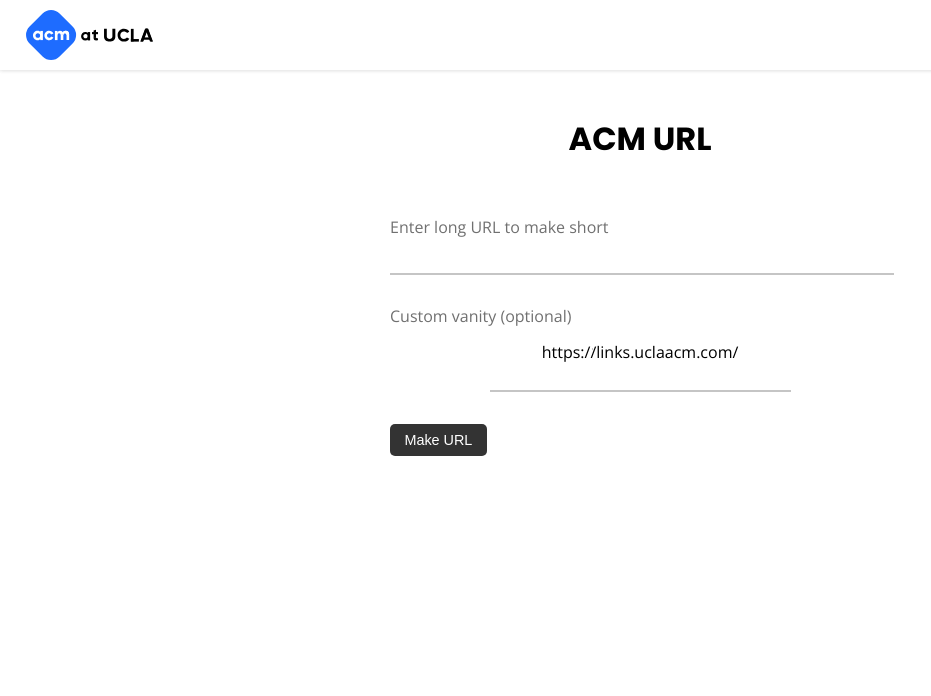
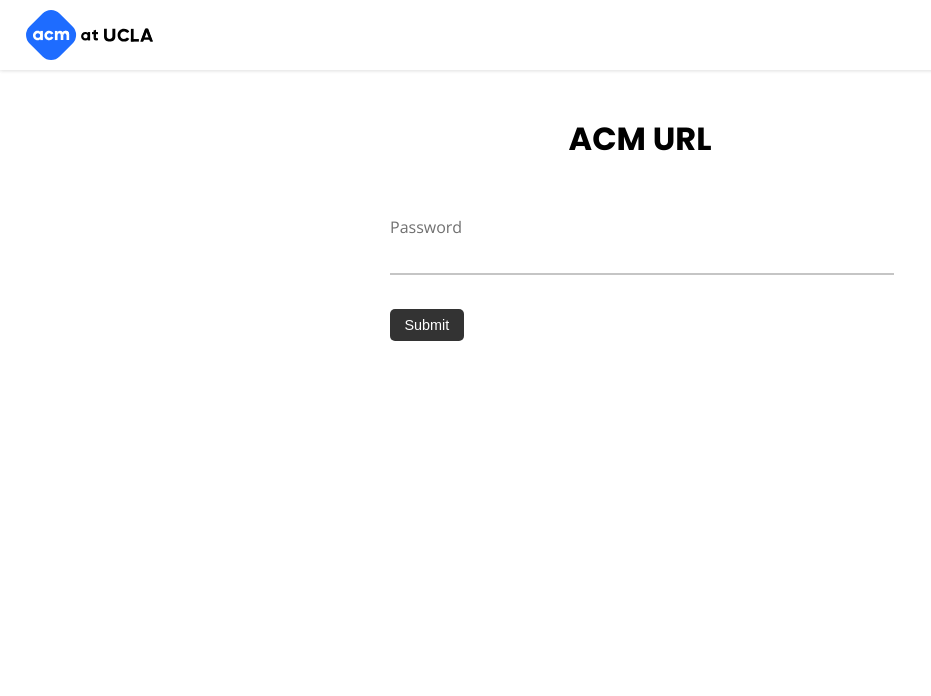
Before and after one commit to uclaacm/acm-url, a Flask app: page / in a window 1280 px wide. Shown: the top 696 px of the page, without its empty margins (0-931 px from the left). Run offline with Flask 2, Linux system fonts and the light colour scheme.

Commit message:
Asks for password

```diff
--- a/acm_url/__init__.py
+++ b/acm_url/__init__.py
@@ -1,13 +1,17 @@
 import os
-from flask import Flask, render_template, request, url_for, redirect
+from flask import Flask, render_template, request, url_for, redirect, session
 from acm_url.db import get_db
 import string
 import secrets
 import re
-from acm_url.forms import CreateForm
+from acm_url.forms import CreateForm, PasswordForm
+from werkzeug.security import check_password_hash
+from datetime import timedelta
 
 def create_app(test_config=None):
     app = Flask(__name__, instance_relative_config=True)
+
+    app.permanent_session_lifetime = timedelta(minutes=30)
 
     # TODO: replace secret key before deploy
     app.config.from_mapping(
@@ -26,8 +30,30 @@
         pass
 
     @app.route('/', methods=('GET', 'POST'))
+    def index():
+        user_id = session.get('user_id')
+
+        if user_id is None:
+            password_form = PasswordForm()
+            if password_form.validate_on_submit():
+                pwd = password_form.password.data or ""
+                if check_password_hash(os.environ.get('OFFICER_PWD'), pwd):
+                    session.clear()
+                    session.permanent = True
+                    session['user_id'] = ''.join(secrets.choice(string.digits) for i in range(5))
+                    return redirect(url_for('create'))
+                else:
+                    session.clear()
+                    return render_template('password.html', form=password_form, error="Incorrect")
+            else:
+                return render_template('password.html', form=password_form)
+
+        return redirect(url_for('create'))
+
+    @app.route('/create', methods=('GET', 'POST'))
     def create():
-        # ask for secret password
+        if session.get('user_id') is None:
+            return redirect(url_for('index'))
 
         create_form = CreateForm()
 
@@ -41,7 +67,7 @@
                 vanity = ''.join(secrets.choice(string.ascii_lowercase + string.digits) for i in range(10))
                 old_entry = db.execute(
                     'SELECT vanity, url'
-                    ' FROM urls WHERE vanity = ?',
+                    ' FROM urls WHERE LOWER(vanity) = LOWER(?)',
                     (vanity,)
                 ).fetchone()
 
@@ -49,13 +75,15 @@
                     vanity = ''.join(secrets.choice(string.ascii_lowercase + string.digits) for i in range(12))
                     old_entry = db.execute(
                         'SELECT vanity, url'
-                        ' FROM urls WHERE vanity = ?',
+                        ' FROM urls WHERE LOWER(vanity) = LOWER(?)',
                         (vanity,)
                     ).fetchone()
             else:
+                if vanity.lower() == 'create':
+                    return render_template('url.html', form=create_form, error="You cannot use this short name. Please try again.")
                 old_entry = db.execute(
                     'SELECT vanity, url'
-                    ' FROM urls WHERE vanity = ?',
+                    ' FROM urls WHERE LOWER(vanity) = LOWER(?)',
                     (vanity,)
                 ).fetchone()
                 if old_entry is not None:
@@ -76,7 +104,7 @@
         db = get_db()
         url = db.execute(
             'SELECT url, visit_count'
-            ' FROM urls WHERE vanity = ?',
+            ' FROM urls WHERE LOWER(vanity) = LOWER(?)',
             (vanity,)
         ).fetchone()
 
@@ -85,7 +113,7 @@
 
         db.execute(
             'UPDATE urls SET visit_count = ?'
-            ' WHERE vanity = ?',
+            ' WHERE LOWER(vanity) = LOWER(?)',
             (url['visit_count'] + 1, vanity)
         )
         db.commit()
--- a/acm_url/forms.py
+++ b/acm_url/forms.py
@@ -1,6 +1,6 @@
 from flask_wtf import FlaskForm
 from wtforms import StringField, SubmitField, PasswordField
-from wtforms.validators import DataRequired, Regexp, Optional
+from wtforms.validators import DataRequired, Regexp, Optional, InputRequired
 
 class CreateForm(FlaskForm):
   vanity = StringField('Custom vanity (optional)', validators=[Optional(), Regexp('^[\w-]+$', message="Short name must only containt letters, digits, and dashes.")])
@@ -8,5 +8,5 @@
   submit = SubmitField('Make URL')
 
 class PasswordForm(FlaskForm):
-  password = PasswordField('Password', validators=[DataRequired()])
+  password = PasswordField('Password', validators=[InputRequired(message="You must submit the password to create an URL.")])
   submit = SubmitField('Submit')
--- a/acm_url/static/style.css
+++ b/acm_url/static/style.css
@@ -88,7 +88,7 @@
   color: #707070;
 }
 
-form input[type="text"] {
+form input[type="text"], form input[type="password"] {
   margin: 0 0 1rem;
   border-bottom: #c5c5c5 2px solid;
   border-top: none;
@@ -96,9 +96,10 @@
   border-left: none;
   font-family: 'Open Sans', sans-serif;
   font-size: 1rem;
+  width: 500px;
 }
 
-form input[type="text"]:focus {
+form input[type="text"]:focus, form input[type="password"]:focus {
   border-bottom: #c5c5c5 2px solid;
   border-top: none;
   border-right: none;
@@ -153,7 +154,7 @@
   float: left;
 }
 
-form input[type="text"]:focus+.line {
+form input[type="text"]:focus+.line, form input[type="password"]:focus+.line {
   width: 502px;
   background-color: #1e6cff;
 }
--- a/acm_url/templates/password.html
+++ b/acm_url/templates/password.html
@@ -1,20 +1,18 @@
 {% extends 'base.html' %}
 
 {% block content %}
-<form method="POST">
-  <label for="url"></label>
-  <input name="url" type="text" id="url" value="{{ request.form['url'] }}">
+<form method="POST" action="" novalidate>
+  {{ form.hidden_tag() }}
+  {{ form.password.label }}
+  {{ form.password(size=32) }}
   <div class="line"></div>
-  <label for="vanity">Custom vanity (optional)</label>
-  <div class="vanity-input">
-    <p>https://links.uclaacm.com/</p>
-    <input name="vanity" type="text" id="vanity" value="{{ request.form['vanity']}}" maxlength="100">
-    <div class="line"></div>
-  </div>
+  {% for error in form.password.errors %}
+    <p class="error">{{ error }}</p>
+  {% endfor %}
   {% if error %}
     <p class="error">{{ error }}</p>
   {% endif %}
-  <input type="submit" value="Make URL">
+  {{ form.submit() }}
 </form>
 </section>
 {% endblock %}
```
Also changed, not shown: 1 other file.
